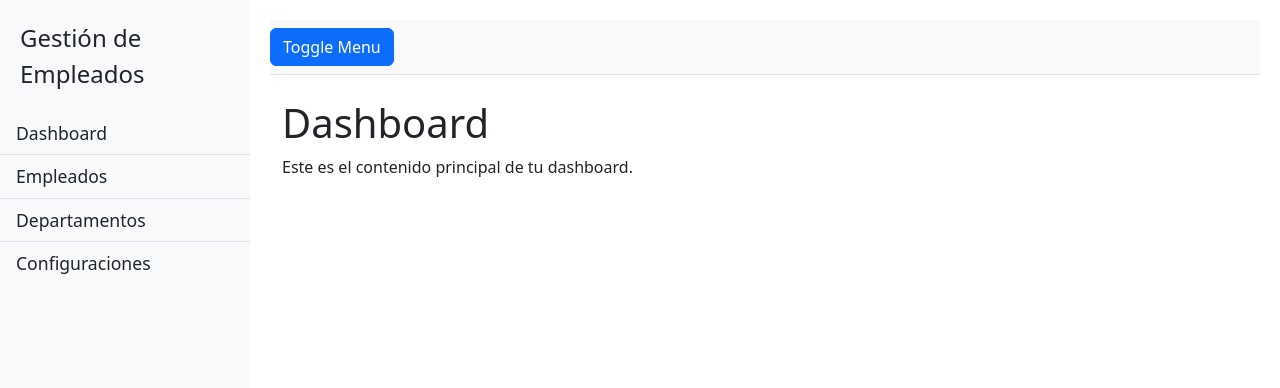
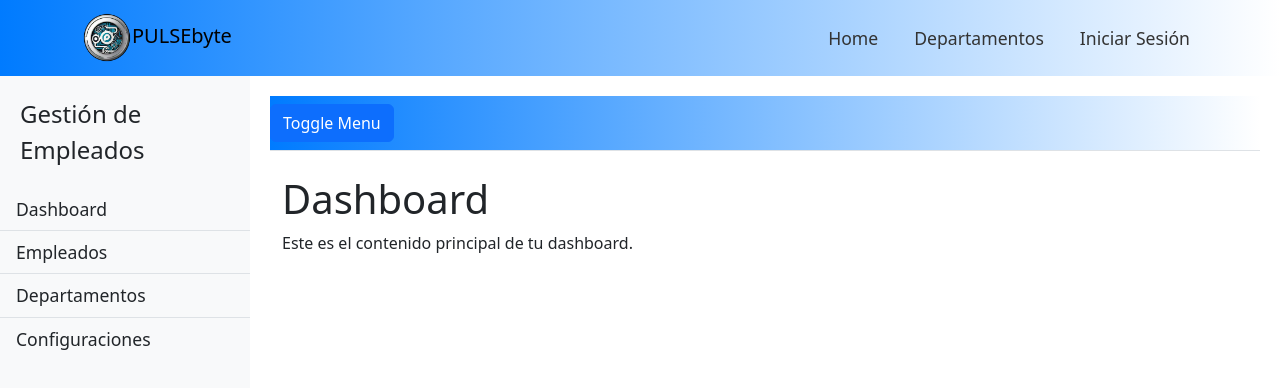
Before and after one commit to DajerlyMoreno/API_Front, a React (Create React App) app: page /dashboard in a window 1280 px wide. Shown: the top 388 px of the page. Built offline with nearby package versions, Linux system fonts and the light colour scheme.

Commit message:
pagina Home y header

```diff
--- a/public/index.html
+++ b/public/index.html
@@ -1,6 +1,6 @@
 <!-- public/index.html -->
 <!DOCTYPE html>
-<html lang="en">
+<html lang="es">
   <head>
     <meta charset="UTF-8" />
     <meta name="viewport" content="width=device-width, initial-scale=1.0" />
--- a/src/App.js
+++ b/src/App.js
@@ -1,5 +1,7 @@
 import React from 'react';
 import { BrowserRouter as Router, Route, Routes } from 'react-router-dom';
+import Home from './pages/Home';
+import Menu from './pages/Menu';
 import Dashboard from './pages/Dashboard';
 //import Login from './pages/Login';
 import EmployeesList from './pages/EmployeesList';
@@ -13,7 +15,9 @@ import EmployeeForm from './pages/EmployeeForm';
 function App() {
   return (
     <Router>
+      <Menu />
       <Routes>
+        <Route path="/" element={<Home />} />
         <Route path='/dashboard' element={<Dashboard/>}></Route>
         <Route path="/employees" element={<EmployeesList />} />
         <Route path="/employees/create" element={<EmployeeForm />} />
--- a/src/index.js
+++ b/src/index.js
@@ -2,6 +2,7 @@ import React from 'react';
 import ReactDOM from 'react-dom/client';
 import App from './App';
 import 'bootstrap/dist/css/bootstrap.min.css';
+import 'bootstrap/dist/js/bootstrap.bundle.min.js';
 
 const container = document.getElementById('root');
 
--- a/src/pages/Dashboard.js
+++ b/src/pages/Dashboard.js
@@ -1,6 +1,6 @@
 import React from 'react';
 import { Link } from 'react-router-dom';
-import '../Dashboard.css';
+import '../styles/Dashboard.css';
 
 const Dashboard = ({ children }) => {
   return (
--- /dev/null
+++ b/src/pages/Home.js
@@ -0,0 +1,25 @@
+import React from 'react';
+import '../styles/Home.css'; // Estilos personalizados para la página Home
+
+const Home = () => {
+  return (
+    <div className="container mt-5">
+      <div className="row align-items-center">
+        {/* Columna para el texto */}
+        <div className="col-md-6">
+          <h1 className="company-name">PULSEbyte</h1>
+          <p className="company-description">
+            Bienvenidos a PULSEbyte, líder en soluciones innovadoras y de alta calidad. Nos dedicamos a mejorar la experiencia de nuestros clientes a través de tecnología avanzada y servicios excepcionales.
+          </p>
+        </div>
+
+        {/* Columna para la imagen */}
+        <div className="col-md-6 text-center">
+          <img src="/assets/company-image.jpg" alt="Empresa Ficticia" className="img-fluid" />
+        </div>
+      </div>
+    </div>
+  );
+};
+
+export default Home;
--- /dev/null
+++ b/src/pages/Menu.js
@@ -0,0 +1,36 @@
+import React from 'react';
+import { Link } from 'react-router-dom';
+import '../styles/Menu.css';
+
+const Menu = () => {
+  return (
+    <nav className="navbar navbar-expand-lg navbar-light bg-light">
+      <div className="container">
+        <Link className="navbar-brand" to="/">
+          <img src="/assets/logo.png" alt="Logo Empresa" className="company-logo" />
+          PULSEbyte
+        </Link>
+
+        <button className="navbar-toggler" type="button" data-bs-toggle="collapse" data-bs-target="#navbarNav" aria-controls="navbarNav" aria-expanded="false" aria-label="Toggle navigation">
+          <span className="navbar-toggler-icon"></span>
+        </button>
+
+        <div className="collapse navbar-collapse" id="navbarNav">
+          <ul className="navbar-nav ms-auto">
+            <li className="nav-item">
+              <Link className="nav-link" to="/">Home</Link>
+            </li>
+            <li className="nav-item">
+              <Link className="nav-link" to="/departments">Departamentos</Link>
+            </li>
+            <li className="nav-item">
+              <Link className="nav-link" to="/login">Iniciar Sesión</Link>
+            </li>
+          </ul>
+        </div>
+      </div>
+    </nav>
+  );
+};
+
+export default Menu;
--- /dev/null
+++ b/src/styles/Home.css
@@ -0,0 +1,15 @@
+.company-name {
+    font-size: 3rem;
+    font-weight: bold;
+    margin-bottom: 20px;
+  }
+
+  .company-description {
+    font-size: 1.25rem;
+    line-height: 1.6;
+  }
+
+  img {
+    max-width: 100%;
+    height: auto;
+  }
--- /dev/null
+++ b/src/styles/Menu.css
@@ -0,0 +1,25 @@
+/* Degradado de azul a blanco */
+.navbar {
+  background: linear-gradient(90deg, #007BFF, #ffffff); /* Degradado de azul a blanco */
+  padding: 15px 20px;
+}
+
+/* Ajustes del logo y enlaces */
+.company-logo {
+  width: 50px;
+  height: auto;
+}
+
+.navbar-nav .nav-link {
+  font-size: 1.1rem;
+  margin-left: 20px;
+  color: #333; /* Color de los enlaces */
+}
+
+.navbar-nav .nav-link:hover {
+  color: #0056b3; /* Cambia el color cuando pasas el ratón por encima */
+}
+
+.navbar-brand img {
+  max-height: 50px;
+}
```
Also changed, not shown: public/assets/logo.jpg (added), public/assets/logo.png (added), src/styles/Dashboard.css (renamed from src/Dashboard.css).
